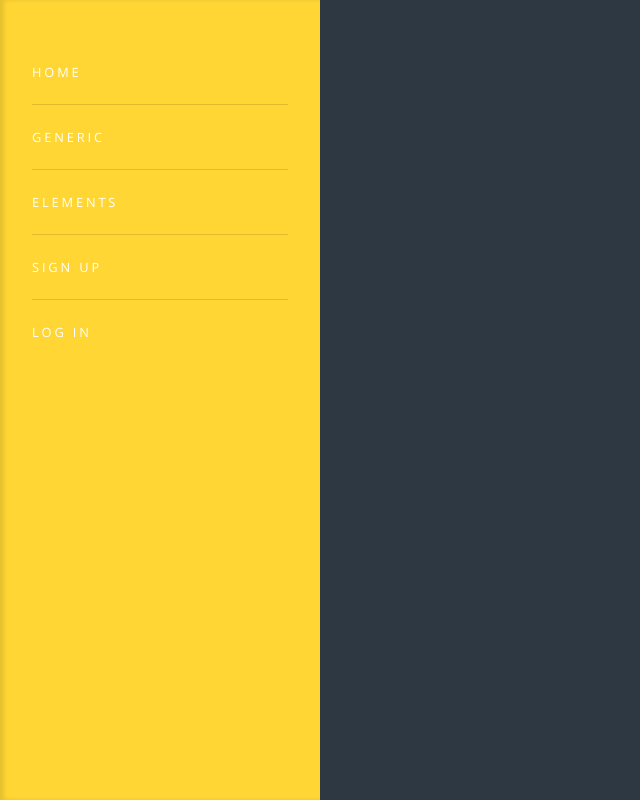
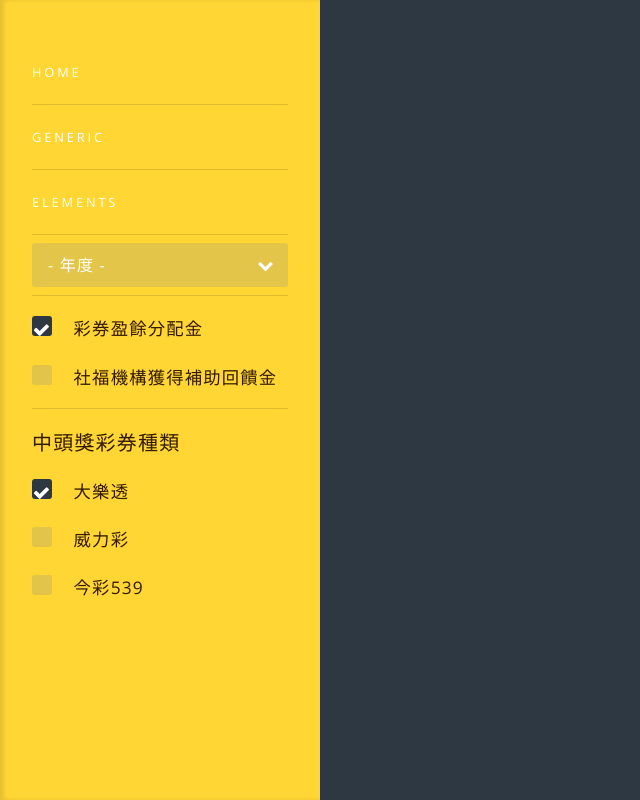
Before and after one commit to yaoyy16/porkguy_map, a Django app: page / in a window 1280 px wide. Shown: the whole page, without its empty margins (0-640 px from the left). Run offline with Django 3.2, Linux system fonts and the light colour scheme; some libraries are stand-ins or nearby versions.

Commit message:
add checkboxs and change side bar

```diff
--- a/map/static/css/main.css
+++ b/map/static/css/main.css
@@ -1479,7 +1479,7 @@
 	h1, h2, h3, h4, h5, h6 {
 		color: #fff;
 		font-weight: 800;
-		letter-spacing: 0.225em;
+		letter-spacing: 0em;
 		line-height: 1em;
 		margin: 0 0 1em 0;
 		text-transform: uppercase;
@@ -1529,7 +1529,7 @@
 	}
 
 	h6 {
-		font-size: 0.7em;
+		font-size: 0.6em;
 		line-height: 1.5em;
 	}
 
@@ -1774,7 +1774,7 @@
 			text-decoration: none;
 			color: #fff;
 			cursor: pointer;
-			display: inline-block;
+			display: initial;
 			font-size: 1em;
 			font-weight: 400;
 			padding-left: 2.4em;
@@ -1798,20 +1798,22 @@
 				border-radius: 3px;
 				content: '';
 				display: inline-block;
-				height: 1.65em;
 				left: 0;
 				line-height: 1.58125em;
 				position: absolute;
 				text-align: center;
 				top: 0;
-				width: 1.65em;
+				width: 20px;
+				height: 20px;
 			}
 
 		input[type="checkbox"]:checked + label:before,
 		input[type="radio"]:checked + label:before {
 			background: #2e3842;
+			background-size: 20px 20px;
 			color: #fff;
 			content: '\f00c';
+			margin-bottom: 5px;
 		}
 
 		input[type="checkbox"]:focus + label:before,
@@ -2240,8 +2242,8 @@
 		background-color: transparent;
 		border-radius: 3px;
 		border: 0;
-		box-shadow: inset 0 0 0 2px #fff;
-		color: #fff;
+		box-shadow: inset 0 0 0 2px #FFD633;
+		color: #FFD633;
 		cursor: pointer;
 		display: inline-block;
 		font-size: 0.8em;
@@ -2263,7 +2265,7 @@
 		input[type="button"]:hover,
 		button:hover,
 		.button:hover {
-			background-color: rgba(144, 144, 144, 0.25);
+			background-color: rgba(255,255,204,0.5);
 		}
 
 		input[type="submit"]:active,
@@ -3197,6 +3199,11 @@
 					margin-top: 0 !important;
 					padding-top: 0 !important;
 				}
+				#menu ul > li:last-child  {
+					color: #331A00 !important;
+					font-size: 15pt !important;
+					margin-top: 0.3em;
+				}
 
 				#menu ul > li > a {
 					border: 0;
@@ -3218,6 +3225,11 @@
 							line-height: 3em;
 						}
 
+					}
+					#menu ul > li > div > select:hover,
+					#menu ul > li > div > label {
+						color: #331A00;
+						font-size: 13pt !important
 					}
 
 		@media screen and (max-width: 736px) {
@@ -3336,6 +3348,7 @@
 							outline: 0;
 							position: relative;
 							margin-left: 10px;
+							margin-top: 10px;
 						}
 
 							#header nav > ul > li > button.menuToggle:after {
--- a/map/templates/index.html
+++ b/map/templates/index.html
@@ -33,8 +33,41 @@
 											<li><a href="{% url 'map.views.index' %}">Home</a></li>
 											<li><a href="{% url 'map.views.generic' %}">Generic</a></li>
 											<li><a href="elements.html">Elements</a></li>
-											<li><a href="#">Sign Up</a></li>
-											<li><a href="#">Log In</a></li>
+											<li><div class="select-wrapper">
+													<select name="demo-category" id="demo-category">
+														<option value="">- 年度 -</option>
+														<option value="1">2014</option>
+														<option value="1">2013</option>
+														<option value="1">2012</option>
+														<option value="1">2011</option>
+													</select>
+											</div></li>
+											<li>
+												<div class="6u 12u$(small)">
+													<input type="checkbox" id="profit-distribut" name="profit-distribut" checked>
+													<label for="profit-distribut">彩券盈餘分配金</label>
+												</div>
+												<div class="6u$ 12u$(small)">
+													<input type="checkbox" id="charity" name="charity" >
+													<label for="charity">社福機構獲得補助回饋金</label>
+												</div>
+											</li>
+											<li>
+												中頭獎彩券種類
+												<div class="6u 12u$(small)">
+													<input type="checkbox" id="big" name="big" checked>
+													<label for="big">大樂透</label>
+												</div>
+												<div class="6u$ 12u$(small)">
+													<input type="checkbox" id="power" name="power">
+													<label for="power">威力彩</label>
+												</div>
+												<div class="6u$ 12u$(small)">
+													<input type="checkbox" id="539" name="539">
+													<label for="539">今彩539</label>
+												</div>
+											</li>
+
 										</ul>
 									</div>
 								</li>
```
